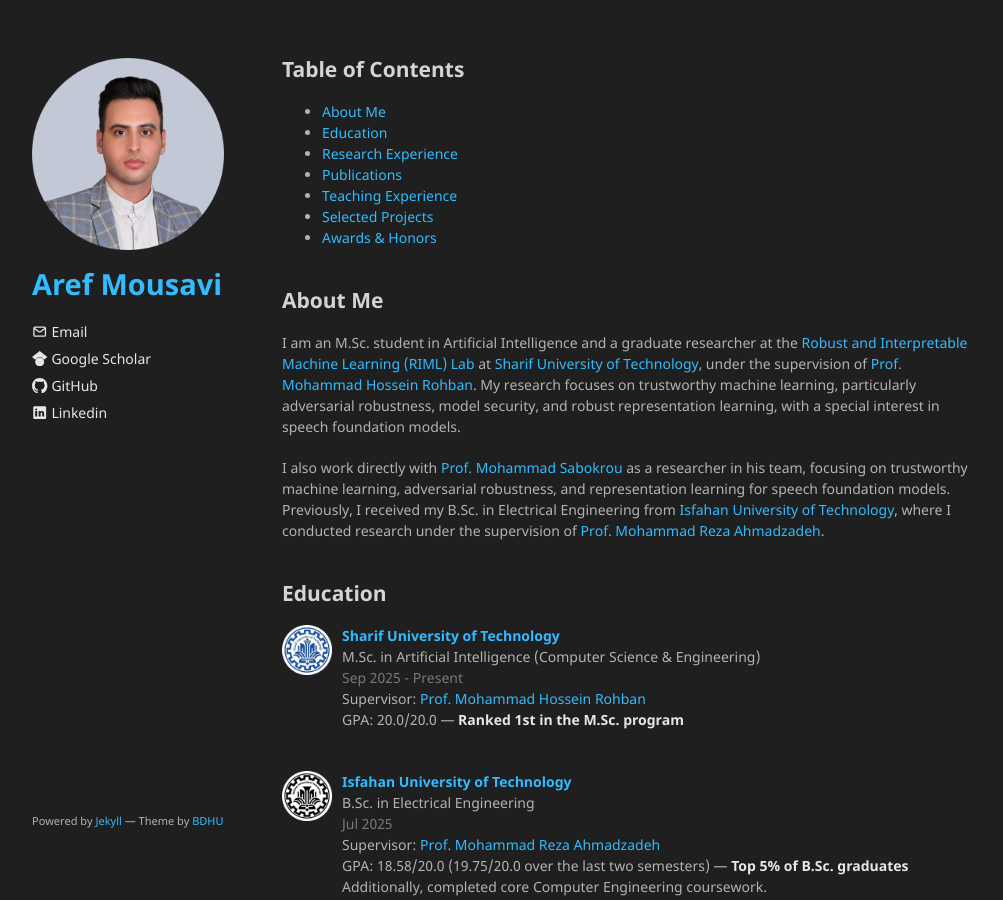
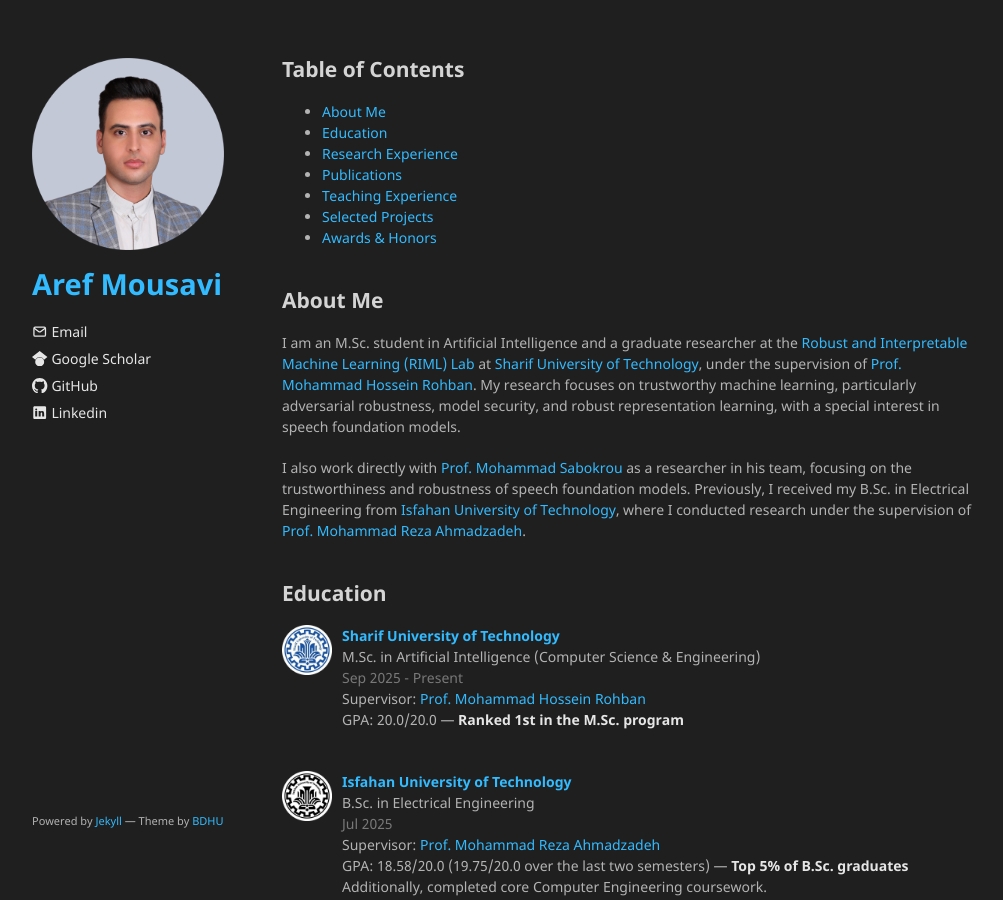
Before and after one commit to arefmousavi/arefmousavi.github.io, a Jekyll site: the page built from index.md, in a window 1280 px wide and 900 px high. Shown: the whole window, without its empty margins (133-1136 px from the left). Built offline with Jekyll 4.4.1, drawn with Linux system fonts in a browser that asks for light colours; the repository's description, which GitHub fills in, is left out.

Commit message:
Update website

```diff
--- a/index.md
+++ b/index.md
@@ -16,7 +16,7 @@ title: Aref Mousavi
 ## About Me
 I am an M.Sc. student in Artificial Intelligence and a graduate researcher at the <a href="https://www.linkedin.com/company/robust-and-interpretable-machine-learning-lab/" target="_blank">Robust and Interpretable Machine Learning (RIML) Lab</a> at <a href="https://en.sharif.ir/" target="_blank">Sharif University of Technology</a>, under the supervision of <a href="https://scholar.google.com/citations?user=pRyJ6FkAAAAJ&hl=en" target="_blank">Prof. Mohammad Hossein Rohban</a>. My research focuses on trustworthy machine learning, particularly adversarial robustness, model security, and robust representation learning, with a special interest in speech foundation models.
 
-I also work directly with <a href="https://scholar.google.com/citations?hl=en&user=jqHXvT0AAAAJ" target="_blank">Prof. Mohammad Sabokrou</a> as a researcher in his team, focusing on trustworthy machine learning, adversarial robustness, and representation learning for speech foundation models. Previously, I received my B.Sc. in Electrical Engineering from <a href="https://english.iut.ac.ir/" target="_blank">Isfahan University of Technology</a>, where I conducted research under the supervision of <a href="https://scholar.google.com/citations?user=0TmalsgAAAAJ&hl=en" target="_blank">Prof. Mohammad Reza Ahmadzadeh</a>.
+I also work directly with <a href="https://scholar.google.com/citations?hl=en&user=jqHXvT0AAAAJ" target="_blank">Prof. Mohammad Sabokrou</a> as a researcher in his team, focusing on the trustworthiness and robustness of speech foundation models. Previously, I received my B.Sc. in Electrical Engineering from <a href="https://english.iut.ac.ir/" target="_blank">Isfahan University of Technology</a>, where I conducted research under the supervision of <a href="https://scholar.google.com/citations?user=0TmalsgAAAAJ&hl=en" target="_blank">Prof. Mohammad Reza Ahmadzadeh</a>.
 <br><br>
 
 ## Education
```
